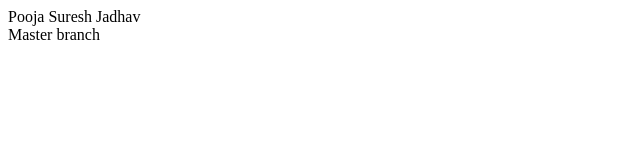
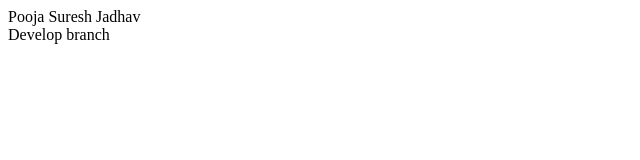
Before and after one commit to PoojaJadhav1427/Git--Training1, a plain HTML site: page index.html in a window 1280 px wide. Shown: the full height of the page, 0-640 px from the left. Drawn offline with Linux system fonts and the light colour scheme.

Commit message:
Changes made in develop

```diff
--- a/index.html
+++ b/index.html
@@ -1,2 +1,2 @@
 <div> Pooja Suresh Jadhav</div>
-<div>Master branch</div>
+<div>Develop branch</div>
```
